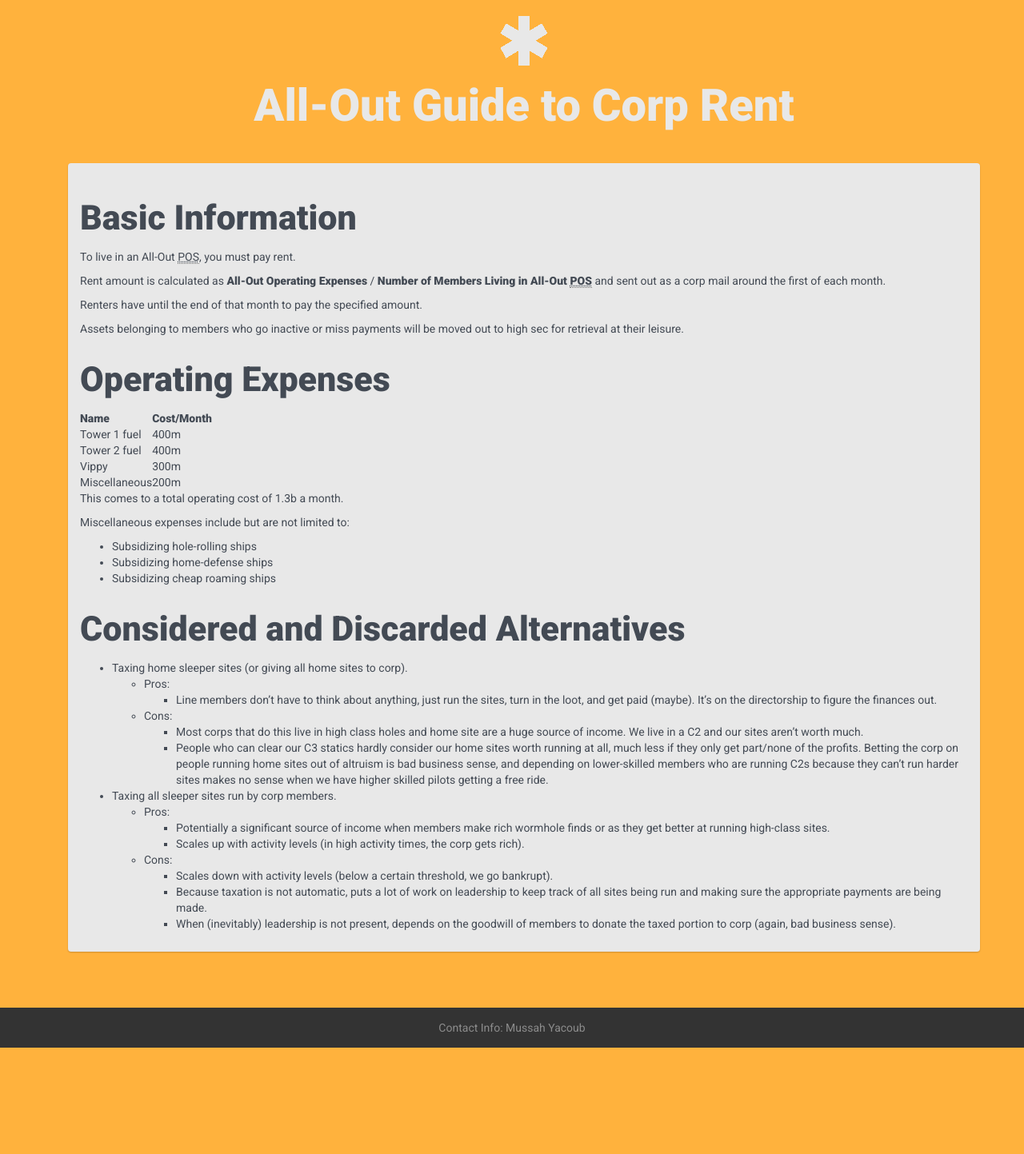
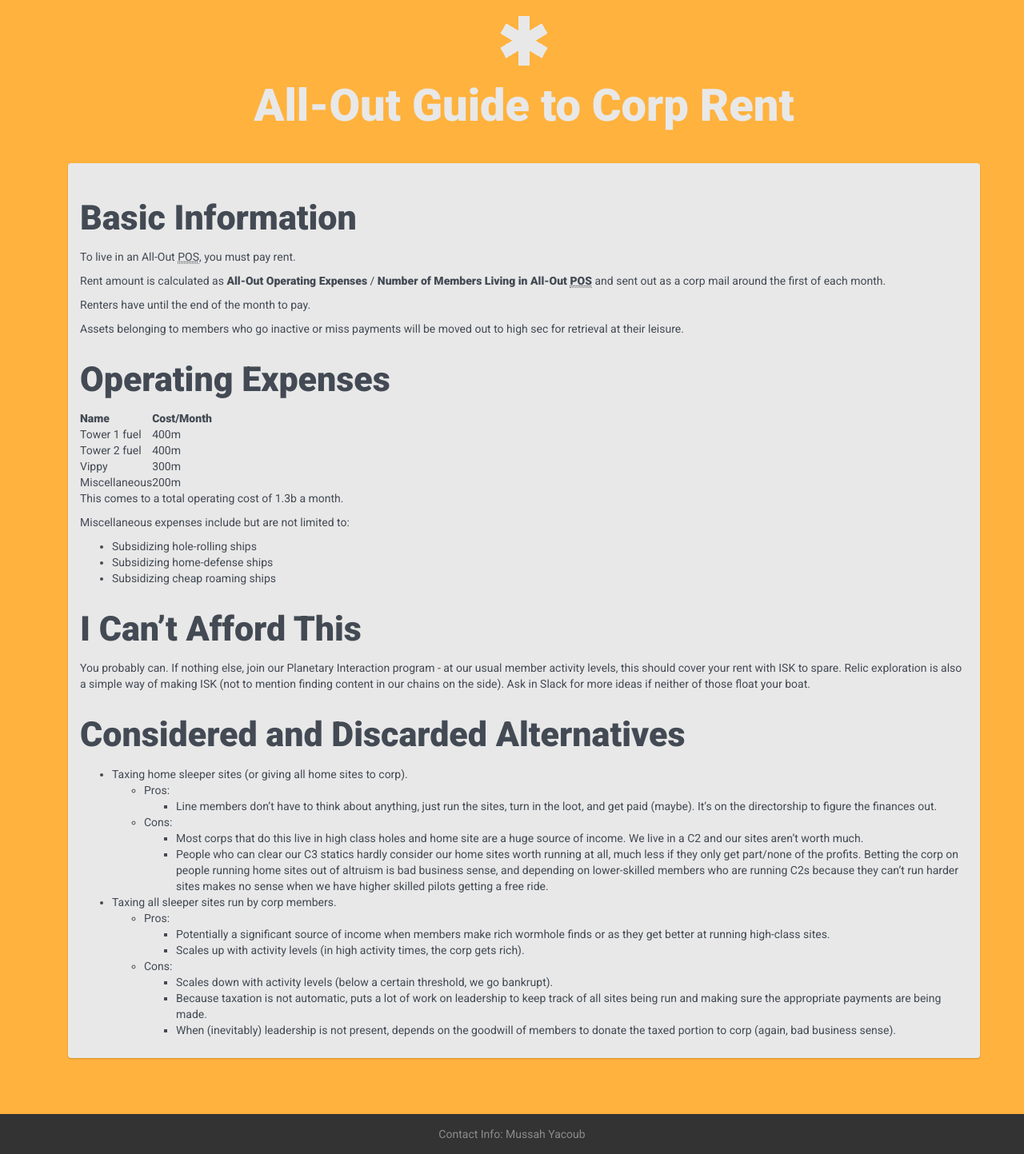
Before and after one commit to all-out/guides, a Jekyll site: the page built from _guides/rent.md, in a window 1280 px wide. Shown: the whole page at 80% size. Built offline with Jekyll 4.4.1, drawn with Linux system fonts in a browser that asks for light colours; before the commit the page ends 1310 px from its top, so only the background shows below that.

Commit message:
enabled guide and added ideas section

```diff
--- a/_guides/rent.md
+++ b/_guides/rent.md
@@ -1,11 +1,11 @@
 ---
 layout: guide
-disabled: true
+disabled: false
 title: All-Out Guide to Corp Rent
 shorttitle: Rent
 author: Mussah Yacoub
 excerpt: >
-  How the All-Out Wallet gets enough money to pay for our tower fuel, mapping tool, and miscellaneous corp expenses.
+  Living in wormholes costs ISK.  This details how members contribute to the corp such that it has enough enough money to pay fuel, mapping tool, and miscellaneous corp expenses.
 ---
 
 ## Basic Information
@@ -14,7 +14,7 @@ To live in an All-Out POS, you must pay rent.
 
 Rent amount is calculated as **All-Out Operating Expenses** / **Number of Members Living in All-Out POS** and sent out as a corp mail around the first of each month.
 
-Renters have until the end of that month to pay the specified amount.
+Renters have until the end of the month to pay.
 
 Assets belonging to members who go inactive or miss payments will be moved out to high sec for retrieval at their leisure.
 
@@ -35,6 +35,10 @@ Miscellaneous expenses include but are not limited to:
 - Subsidizing home-defense ships
 - Subsidizing cheap roaming ships
 
+## I Can't Afford This
+
+You probably can.  If nothing else, join our Planetary Interaction program - at our usual member activity levels, this should cover your rent with ISK to spare.  Relic exploration is also a simple way of making ISK (not to mention finding content in our chains on the side).  Ask in Slack for more ideas if neither of those float your boat.
+
 ## Considered and Discarded Alternatives
 
 - Taxing home sleeper sites (or giving all home sites to corp).
```
